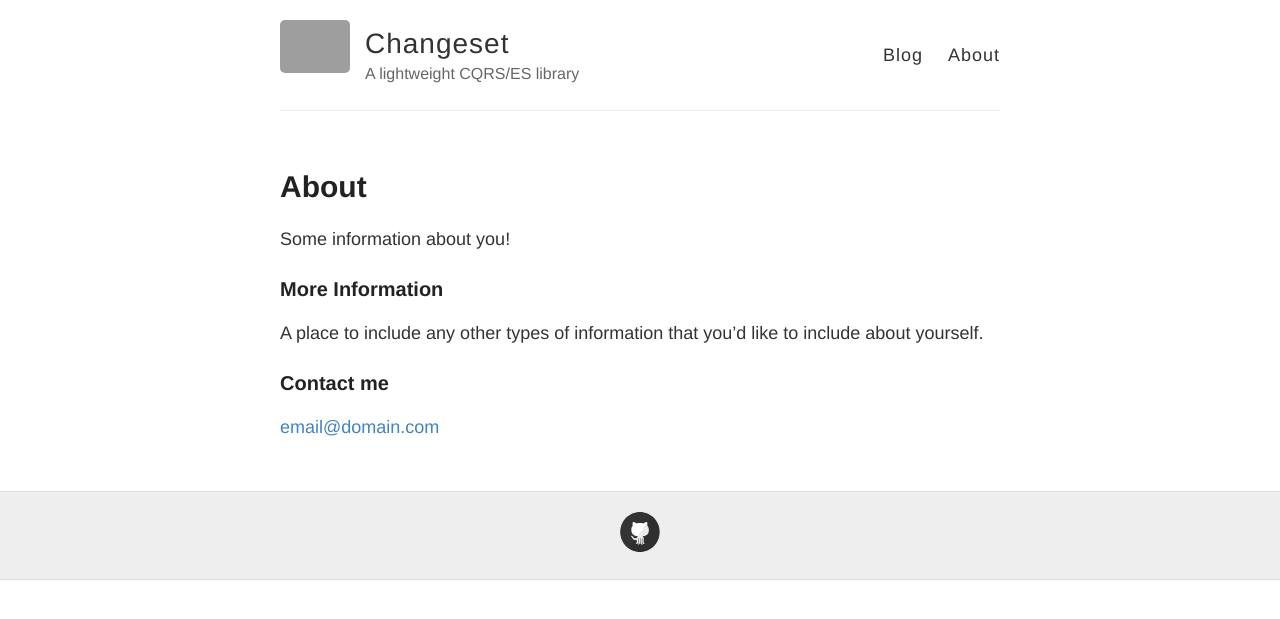
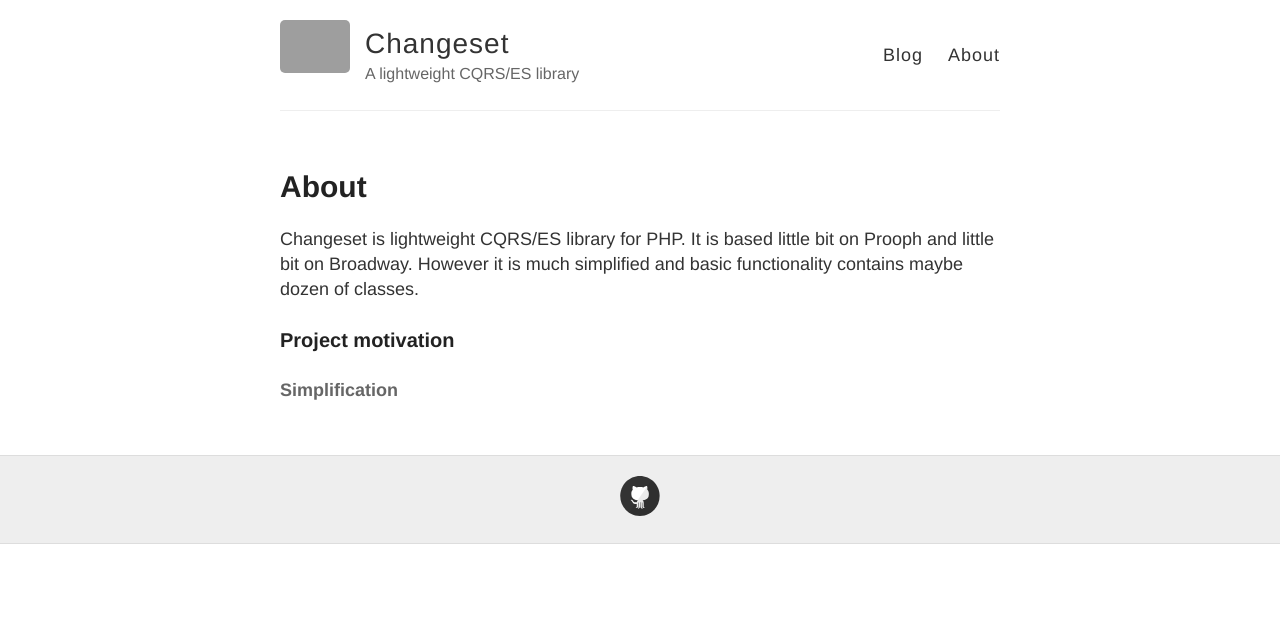
Before and after one commit to chgst/chgst.github.io, a Jekyll site: the page built from about.md, in a window 1280 px wide. Shown: the top 619 px of the page. Built offline with Jekyll 4.4.1, drawn with Linux system fonts in a browser that asks for light colours; grey boxes are pictures that could not be loaded.

Commit message:
updates about

```diff
--- a/about.md
+++ b/about.md
@@ -4,12 +4,9 @@ title: About
 permalink: /about/
 ---
 
-Some information about you!
+Changeset is lightweight CQRS/ES library for PHP. It is based little bit on Prooph and little bit on Broadway.
+However it is much simplified and basic functionality contains maybe dozen of classes.
 
-### More Information
+### Project motivation
 
-A place to include any other types of information that you'd like to include about yourself.
-
-### Contact me
-
-[email@domain.com](mailto:email@domain.com)
+#### Simplification
```
